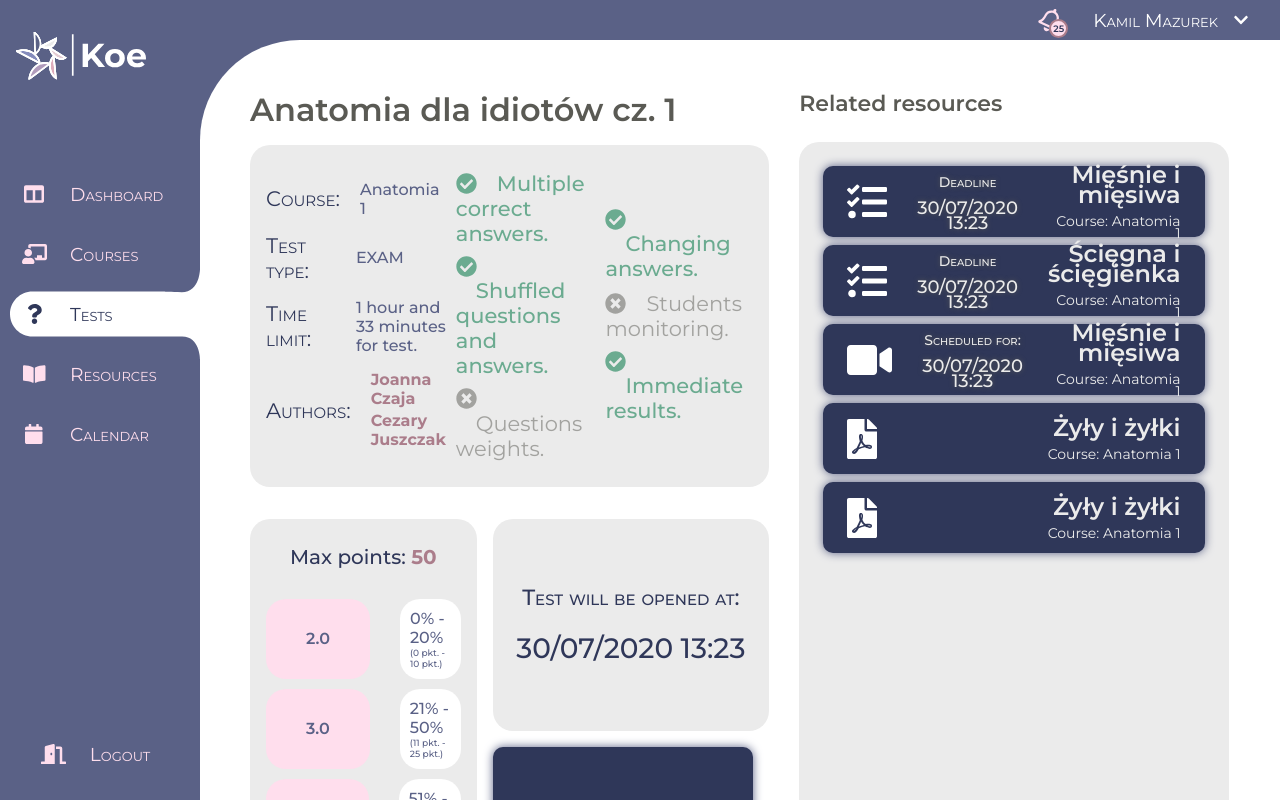
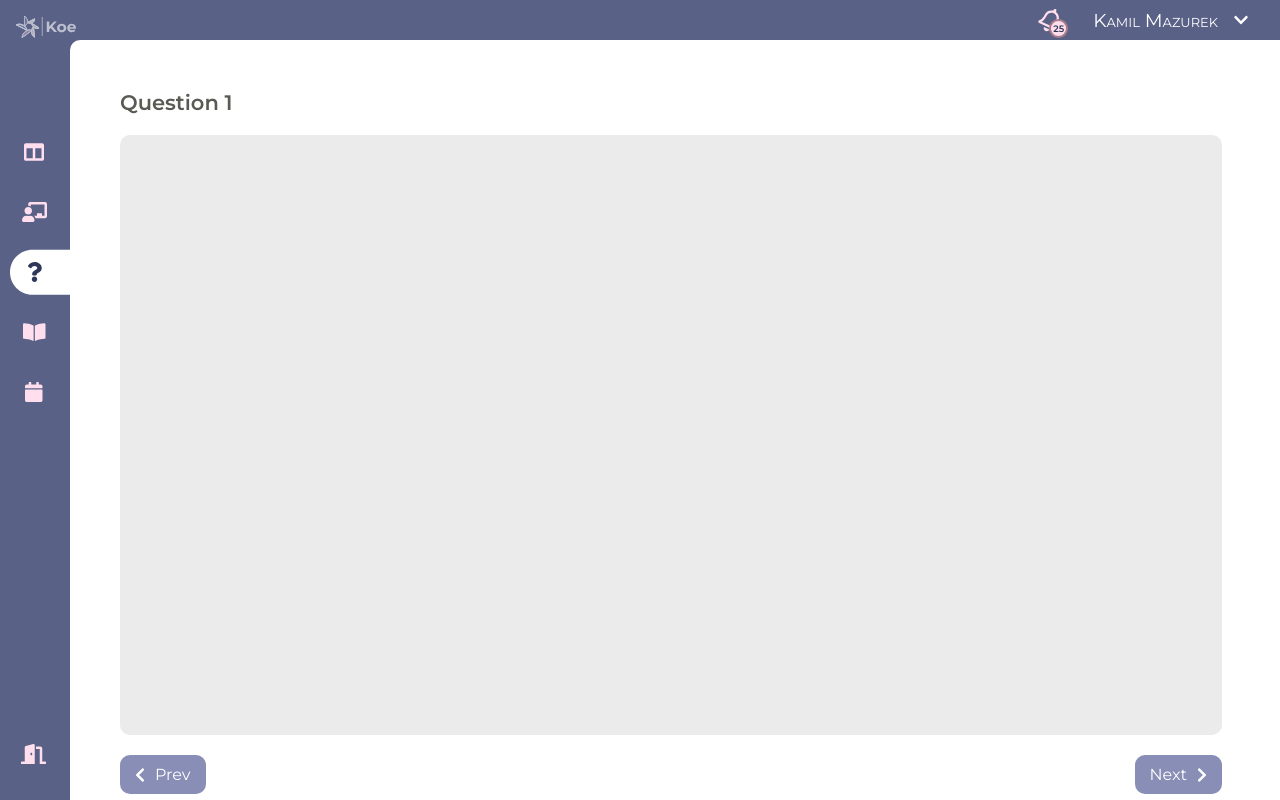
Before and after one commit to vi0dine/koe_web, a React (Create React App) app: page /tests/1/performing in a window 1280 px wide. Built offline with nearby package versions, Linux system fonts and the light colour scheme.

Commit message:
Start question page

```diff
--- a/src/App.tsx
+++ b/src/App.tsx
@@ -11,6 +11,7 @@ import EntryLayout from './layout/EntryLayout/EntryLayout';
 import EntryPage from './pages/Entry/Entry.page';
 import TestPage from './pages/Test/Test.page';
 import CoursePage from './pages/Course/Course.page';
+import QuestionPage from './pages/Question/Question.page';
 
 function App() {
     return (
@@ -40,9 +41,14 @@ function App() {
                     <TestsPage />
                 </AppLayout>
             </Route>
-            <Route path={'/tests/:id'}>
+            <Route exact path={'/tests/:id'}>
                 <AppLayout>
                     <TestPage />
+                </AppLayout>
+            </Route>
+            <Route path={'/tests/:id/performing'}>
+                <AppLayout>
+                    <QuestionPage />
                 </AppLayout>
             </Route>
             <Route path={'/resources'}>
--- /dev/null
+++ b/src/pages/Question/Question.page.tsx
@@ -0,0 +1,36 @@
+import React, { useEffect } from 'react';
+import './Question.styles.scss';
+import { FontAwesomeIcon } from '@fortawesome/react-fontawesome';
+import { useDispatch } from 'react-redux';
+import { collapseSidenav } from '../../store/App/App.actions';
+import QuestionBox from './components/QuestionBox/QuestionBox.component';
+import { faChevronLeft, faChevronRight } from '@fortawesome/free-solid-svg-icons';
+
+const QuestionPage = () => {
+    const dispatch = useDispatch();
+
+    useEffect(() => {
+        dispatch(collapseSidenav(true));
+    }, []);
+
+    return (
+        <div>
+            <div className={'QuestionPage__header'}>
+                <span className={'QuestionPage__header__title'}>Question 1</span>
+            </div>
+            <QuestionBox />
+            <div className={'QuestionPage__footer'}>
+                <div className={'QuestionPage__footer__button'}>
+                    <FontAwesomeIcon className={'QuestionPage__footer__button__icon'} icon={faChevronLeft} />
+                    <span className={'QuestionPage__footer__button__text'}>Prev</span>
+                </div>
+                <div className={'QuestionPage__footer__button'}>
+                    <span className={'QuestionPage__footer__button__text'}>Next</span>
+                    <FontAwesomeIcon className={'QuestionPage__footer__button__icon'} icon={faChevronRight} />
+                </div>
+            </div>
+        </div>
+    );
+};
+
+export default QuestionPage;
--- /dev/null
+++ b/src/pages/Question/Question.styles.scss
@@ -0,0 +1,45 @@
+@import "src/styles/variables";
+
+.QuestionPage {
+  &__container {
+
+  }
+
+  &__header {
+    &__title {
+      color: $dark;
+      font-weight: 600;
+      font-size: 21px;
+    }
+  }
+
+  &__footer {
+    display: flex;
+    width: 95%;
+    flex-direction: row;
+    justify-content: space-between;
+
+    &__button {
+      display: flex;
+      flex-direction: row;
+      align-items: center;
+      background: $primary-light;
+      border-radius: 10px;
+      padding: 10px;
+
+      &:hover {
+        cursor: pointer;
+      }
+
+      &__icon {
+        color: $white;
+        margin: 0 5px;
+      }
+
+      &__text {
+        color: $white;
+        margin: 0 5px;
+      }
+    }
+  }
+}
--- /dev/null
+++ b/src/pages/Question/components/QuestionBox/QuestionBox.component.tsx
@@ -0,0 +1,8 @@
+import React from 'react';
+import './QuestionBox.styles.scss';
+
+const QuestionBox = () => {
+    return <div className={'QuestionBox__container'}></div>;
+};
+
+export default QuestionBox;
--- /dev/null
+++ b/src/pages/Question/components/QuestionBox/QuestionBox.styles.scss
@@ -0,0 +1,12 @@
+@import 'src/styles/variables';
+
+.QuestionBox {
+  &__container {
+    display: flex;
+    height: calc(80vh - 40px);
+    width: 95%;
+    margin: 20px 0 20px 0;
+    background: #EBEBEB;
+    border-radius: 10px;
+  }
+}
--- a/src/pages/Resources/components/ResourceListItem/ResourceListItem.component.tsx
+++ b/src/pages/Resources/components/ResourceListItem/ResourceListItem.component.tsx
@@ -12,6 +12,7 @@ type ResourceListItemProps = {
     resourceType: string;
     scheduledFor?: number;
     deadline?: number;
+    minified?: boolean;
 };
 
 const ResourceListItem = ({
@@ -22,6 +23,7 @@ const ResourceListItem = ({
     resourceType,
     scheduledFor,
     deadline,
+    minified = false,
 }: ResourceListItemProps) => {
     const getIconByType = () => {
         switch (resourceType) {
@@ -42,7 +44,7 @@ const ResourceListItem = ({
         if (resourceType === 'LIVE') {
             return (
                 <div className={'ResourceListItem__datetime__container'}>
-                    <span className={'ResourceListItem__datetime__title'}>Scheduled for:</span>
+                    <span className={'ResourceListItem__datetime__title'}>Scheduled for</span>
                     <span className={'ResourceListItem__datetime__date'}>
                         {moment(scheduledFor).format('DD/MM/YYYY HH:mm')}
                     </span>
@@ -61,7 +63,7 @@ const ResourceListItem = ({
     };
 
     return (
-        <div className={'ResourceListItem__container'}>
+        <div className={`ResourceListItem__container ${minified ? 'minified' : ''}`}>
             <div className={'ResourceListItem__icon__container'}>
                 <FontAwesomeIcon className={'ResourceListItem__icon'} icon={getIconByType()} />
             </div>
--- a/src/pages/Resources/components/ResourceListItem/ResourceListItem.styles.scss
+++ b/src/pages/Resources/components/ResourceListItem/ResourceListItem.styles.scss
@@ -47,6 +47,10 @@
       justify-content: flex-start;
       align-items: center;
     }
+
+    .minified & {
+      font-size: 20px;
+    }
   }
 
   &__datetime {
@@ -58,6 +62,11 @@
       flex-direction: column;
       justify-content: center;
       align-items: center;
+
+      .minified & {
+        margin-right: 1rem;
+        margin-left: 1rem;
+      }
     }
 
     &__title {
@@ -71,6 +80,10 @@
       color: #EBEBEB;
       text-shadow: 0 0 5px #5A5A54;
       margin-bottom: 10px;
+
+      .minified & {
+        font-size: 12px;
+      }
     }
 
     &__date {
@@ -84,6 +97,11 @@
       text-align: center;
       color: #EBEBEB;
       text-shadow: 0 0 5px #5A5A54;
+
+      .minified & {
+        font-size: 12px;
+        white-space: nowrap;
+      }
     }
   }
 
@@ -107,6 +125,11 @@
       text-align: right;
       color: #EBEBEB;
       margin-bottom: 10px;
+
+      .minified & {
+        font-size: 16px;
+        white-space: nowrap;
+      }
     }
 
     &__course {
@@ -116,6 +139,10 @@
       line-height: 12px;
       text-align: right;
       color: #EBEBEB;
+
+      .minified & {
+        font-size: 11px;
+      }
     }
   }
 }
--- a/src/pages/Test/Test.page.tsx
+++ b/src/pages/Test/Test.page.tsx
@@ -4,6 +4,10 @@ import './Test.styles.scss';
 import TestInfoBox from './components/TestInfoBox/TestInfoBox.component';
 import CriteriaBox from './components/CriteriaBox/CriteriaBox.component';
 import ResourceListItem from '../Resources/components/ResourceListItem/ResourceListItem.component';
+import StatsBox from './components/StatsBox/StatsBox.component';
+import { push } from 'connected-react-router';
+import { useDispatch } from 'react-redux';
+import { useParams } from 'react-router';
 
 const TestPage = () => {
     const mockTest = {
@@ -90,6 +94,8 @@ const TestPage = () => {
             },
         ],
     };
+    const { id } = useParams();
+    const dispatch = useDispatch();
 
     return (
         <div className={'TestPage__container'}>
@@ -120,10 +126,11 @@ const TestPage = () => {
                                     </span>
                                 </div>
                             )}
-                            <div className={'TestPage__start__container'}>
-                                <span className={'TestPage__start__text'}>START</span>
-                            </div>
-                            <div className={'TestPage__start__container'}>
+                            <StatsBox />
+                            <div
+                                onClick={() => dispatch(push(`/tests/${id}/performing`))}
+                                className={'TestPage__start__container'}
+                            >
                                 <span className={'TestPage__start__text'}>START</span>
                             </div>
                         </div>
@@ -141,6 +148,7 @@ const TestPage = () => {
                                     courseName={resource.courseName}
                                     resourceLink={resource.resourceLink}
                                     resourceType={resource.resourceType}
+                                    minified
                                 />
                             );
                         })}
--- a/src/pages/Test/Test.styles.scss
+++ b/src/pages/Test/Test.styles.scss
@@ -57,16 +57,17 @@
 
   &__start {
     &__container {
+      display: flex;
       flex: 1;
+      margin: 0 0 1rem 1rem;
+      padding: 1rem;
+      background: #EBEBEB;
+      border-radius: 20px;
       position: relative;
-      display: flex;
       flex-direction: row;
       justify-content: center;
       align-items: center;
-      border-radius: 10px;
       background: $primary-dark;
-      padding: 1rem;
-      margin: 0 1rem 0 1rem;
       box-shadow: 0 0 10px $primary;
 
       &.disabled {
@@ -76,10 +77,6 @@
         & span {
           color: #B8B8B8 !important;
         }
-      }
-
-      &:not(:last-child) {
-        margin-bottom: 20px;
       }
 
       &:hover {
@@ -94,7 +91,7 @@
         left: 0;
         width: 100%;
         height: 100%;
-        border-radius: 10px;
+        border-radius: 20px;
         background: radial-gradient(84.55% 84.55% at 50% 50%, #5A6186 0%, #2F3759 100%);
         transition: opacity 0.7s ease-in-out;
       }
--- /dev/null
+++ b/src/pages/Test/components/StatsBox/StatsBox.component.tsx
@@ -0,0 +1,8 @@
+import React from 'react';
+import './StatsBox.styles.scss';
+
+const StatsBox = () => {
+    return <div className={'StatsBox__container'}>STATS BOX - TODO</div>;
+};
+
+export default StatsBox;
--- /dev/null
+++ b/src/pages/Test/components/StatsBox/StatsBox.styles.scss
@@ -0,0 +1,12 @@
+@import "src/styles/variables";
+
+.StatsBox {
+  &__container {
+    display: flex;
+    flex: 1;
+    margin: 0 0 1rem 1rem;
+    padding: 1rem;
+    background: #EBEBEB;
+    border-radius: 20px;
+  }
+}
```
